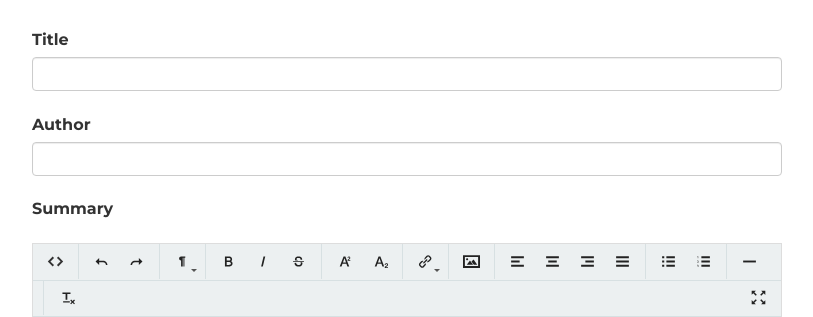
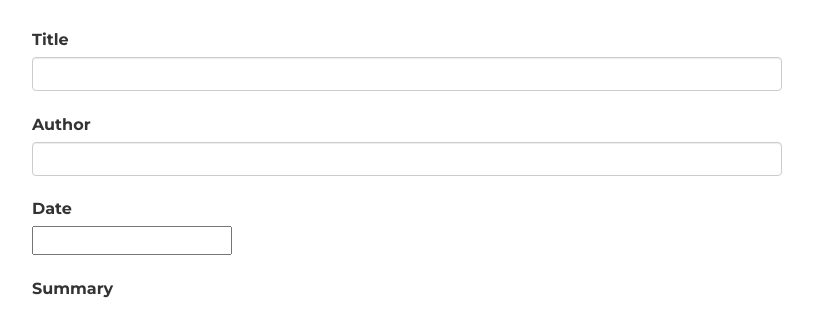
Before and after one commit to HsiangHoLin/gladtidings, a Python web app: template templates/editpage.html in a window 1280 px wide. Shown: the part 51-368 px from the top of the page, without its empty margins (233-1046 px from the left). Run offline with Jinja, Linux system fonts and the light colour scheme; the template is opened without the code that fills it, so the values that code supplies are empty; some libraries are stand-ins or nearby versions.

Commit message:
Done date picker

```diff
--- a/app.yaml
+++ b/app.yaml
@@ -26,7 +26,7 @@ handlers:
 - url: /trumbowyg
   static_dir: trumbowyg
 
-- url: /login/.*
+- url: /login(/.*)*
   script: scripts.main.app
   login: required
   secure: always
--- a/assets/js/main.js
+++ b/assets/js/main.js
@@ -7,5 +7,4 @@ $(document).ready(function () {
         }, 800, 'easeOutCubic');
     });
 
-    $('.editor').trumbowyg();
 });
--- a/scripts/main.py
+++ b/scripts/main.py
@@ -153,9 +153,11 @@ class SubmitPage(webapp2.RequestHandler):
         page_id = self.request.get("page_id")
         title = self.request.get('title')
         author = self.request.get('author')
+        date = self.request.get('date')
         summary = self.request.get('summary')
         content = self.request.get('content')
-        models.update_pageview(type_name, title, author, "2017-03-28", summary, content, page_id)
+        models.update_pageview(type_name, title, author, date, summary, content, page_id)
+        self.response.write(date)
 # [END guestbook]
 
 
--- a/scripts/models.py
+++ b/scripts/models.py
@@ -61,7 +61,7 @@ def update_pageview(type_name, title, author, date, summary, content, key_id = "
     p.author = author
     p.summary = summary
     p.content = content
-    p.date = datetime.strptime(date, '%Y-%m-%d')
+    p.date = datetime.strptime(date, '%m/%d/%Y')
     p.put()
 
 ##############################################
--- a/templates/base.html
+++ b/templates/base.html
@@ -16,11 +16,12 @@
     <!-- Fontawesome CSS -->
     <link href="https://maxcdn.bootstrapcdn.com/font-awesome/4.3.0/css/font-awesome.min.css" rel="stylesheet">
     <link rel="stylesheet" href="/trumbowyg/dist/ui/trumbowyg.min.css">
+    <link rel="stylesheet" href="//code.jquery.com/ui/1.12.1/themes/base/jquery-ui.css">
 
     <!-- Custom styles for this template -->
     <link href="/assets/css/style.css" rel="stylesheet">
 
-    <!-- Just for debugging purposes. Don't actually copy this line! -->
+   <!-- Just for debugging purposes. Don't actually copy this line! -->
     <!--[if lt IE 9]><script src="../../assets/js/ie8-responsive-file-warning.js"></script><![endif]-->
 
     <!-- HTML5 shim and Respond.js IE8 support of HTML5 elements and media queries -->
@@ -82,6 +83,8 @@
     <script src="https://maxcdn.bootstrapcdn.com/bootstrap/3.3.5/js/bootstrap.min.js"></script>
     <script src="https://ajax.googleapis.com/ajax/libs/jqueryui/1.11.4/jquery-ui.min.js"></script>
     <script src="/assets/js/main.js"></script>
+
     {% block js %}{% endblock %}
-  </body>
+
+ </body>
 </html>
--- a/templates/editpage.html
+++ b/templates/editpage.html
@@ -10,6 +10,8 @@
               <div><input type="text" name="title" class="form-control"></div></br>
               <div><label for="author">Author</label></div>
               <div><input type="text" name="author" class="form-control"></div></br>
+              <div><label for="date">Date</label></div>
+              <div><input type="text" name="date" class="datepicker"></div></br>
               <div><label for="summary">Summary</label></div>
               <div><textarea class="editor" name="summary" class="input-block-level" rows="3"></textarea></div></br>
               <div><label for="content">Content</label></div>
@@ -23,5 +25,13 @@
 {% endblock %}
 
 {% block js %}
+    <script src="https://code.jquery.com/jquery-1.12.4.js"></script>
+    <script src="https://code.jquery.com/ui/1.12.1/jquery-ui.js"></script>
     <script src="/trumbowyg/dist/trumbowyg.min.js"></script>
+    <script>
+        $( function() {
+            $('.editor').trumbowyg();
+            $( ".datepicker" ).datepicker();
+            } );
+    </script>
 {% endblock %}
```
Also changed, not shown: index.yaml (added, +17 -0 lines).
